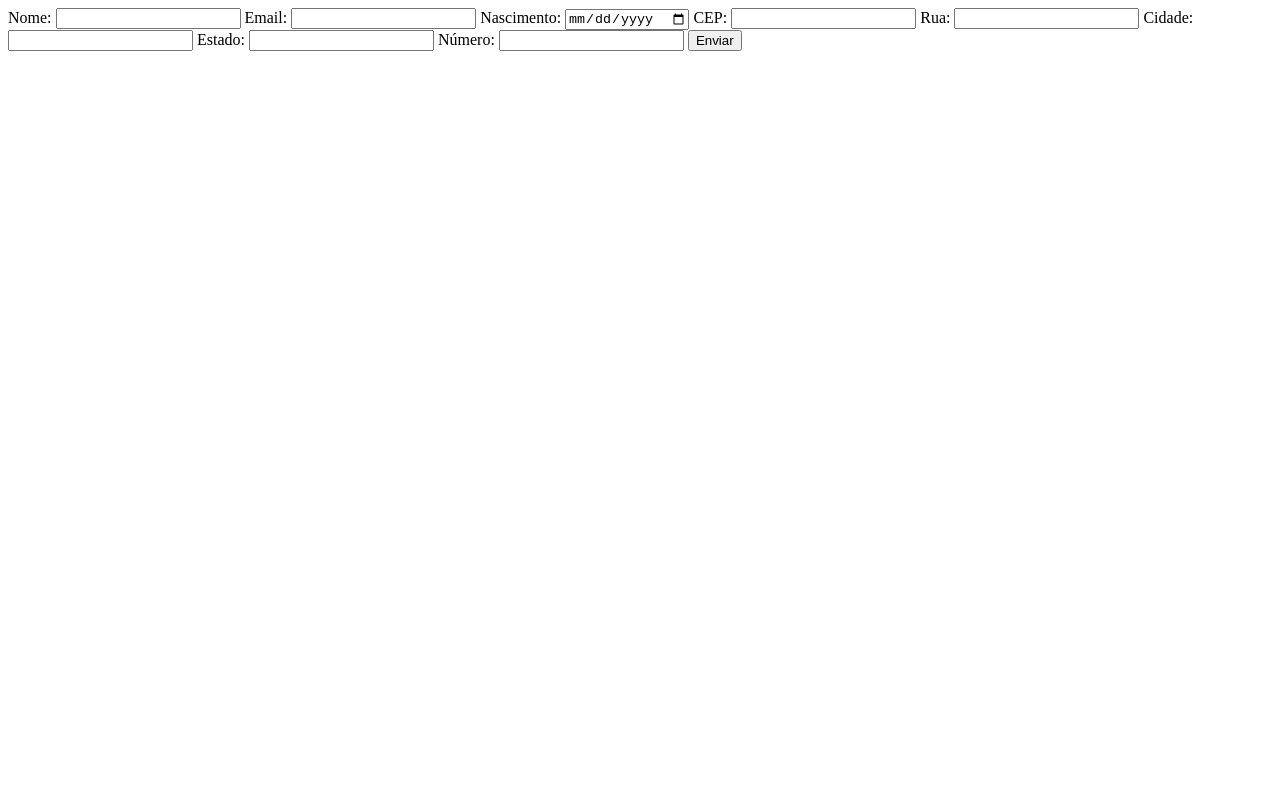
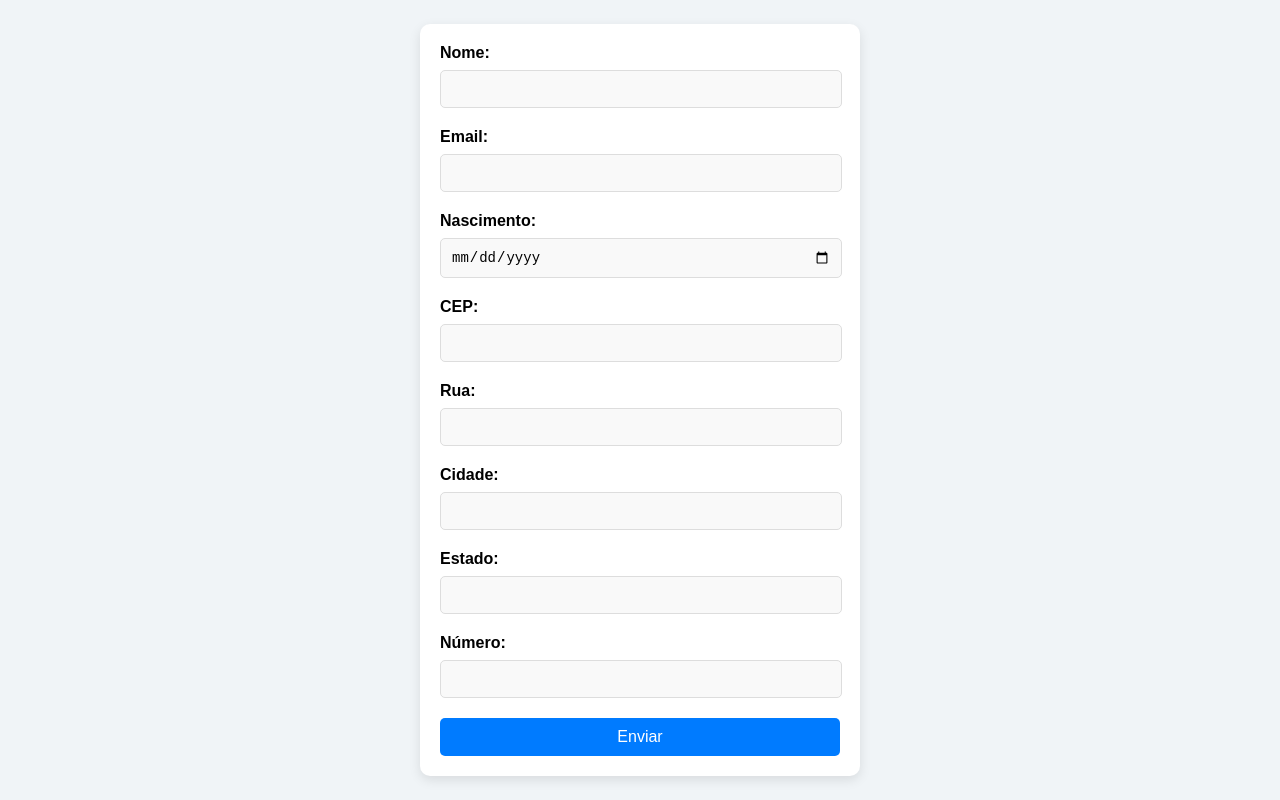
Before and after one commit to EuJohnnyBravo/JS-dinamico, a website built with Vite: page index.html in a window 1280 px wide. Both pictures are taken after a click on the button "Enviar". Built offline with nearby package versions, Linux system fonts and the light colour scheme.

Commit message:
desafio 4 - interface

```diff
--- a/index.html
+++ b/index.html
@@ -6,6 +6,7 @@
     <meta name="viewport" content="width=device-width, initial-scale=1.0" />
     <link rel="stylesheet" href="src/style.css" />
     <title>Vite + TS</title>
+    <link rel="stylesheet" href="src/style.css" />
   </head>
   <body>
     <form action="">
--- a/src/main.ts
+++ b/src/main.ts
@@ -16,7 +16,12 @@ async function getData<T>(url: string) {
 }
 
 function getCep() {
-  return cep?.value.replace("-", "");
+  const cepValue = cep?.value.replace(/\D/g, "");
+  if (cepValue?.length !== 8) {
+    alert("Cep invalido");
+    return;
+  }
+  return cepValue;
 }
 
 interface IAddress {
@@ -71,6 +76,15 @@ function formData() {
     numberValue,
   };
   console.log(obj);
+
+  name!.value = "";
+  email!.value = "";
+  birthday!.value = "";
+  cep!.value = "";
+  address!.value = "";
+  city!.value = "";
+  estate!.value = "";
+  num!.value = "";
 }
 
 function init() {
--- /dev/null
+++ b/src/style.css
@@ -0,0 +1,57 @@
+body {
+  font-family: Arial, sans-serif;
+  background-color: #f0f4f7;
+  margin: 0;
+  padding: 0;
+  display: flex;
+  justify-content: center;
+  align-items: center;
+  height: 100vh;
+}
+
+form {
+  background-color: white;
+  padding: 20px;
+  border-radius: 10px;
+  box-shadow: 0px 4px 12px rgba(0, 0, 0, 0.1);
+  max-width: 400px;
+  width: 100%;
+}
+
+label {
+  display: block;
+  margin-bottom: 8px;
+  font-weight: bold;
+}
+
+input[type="text"],
+input[type="date"] {
+  width: calc(100% - 20px);
+  padding: 10px;
+  margin-bottom: 20px;
+  border: 1px solid #ddd;
+  border-radius: 5px;
+  background-color: #f9f9f9;
+  font-size: 14px;
+}
+
+input:focus {
+  border-color: #007bff;
+  outline: none;
+  background-color: #fff;
+}
+
+button {
+  width: 100%;
+  padding: 10px;
+  background-color: #007bff;
+  color: white;
+  border: none;
+  border-radius: 5px;
+  font-size: 16px;
+  cursor: pointer;
+}
+
+button:hover {
+  background-color: #0056b3;
+}
```
